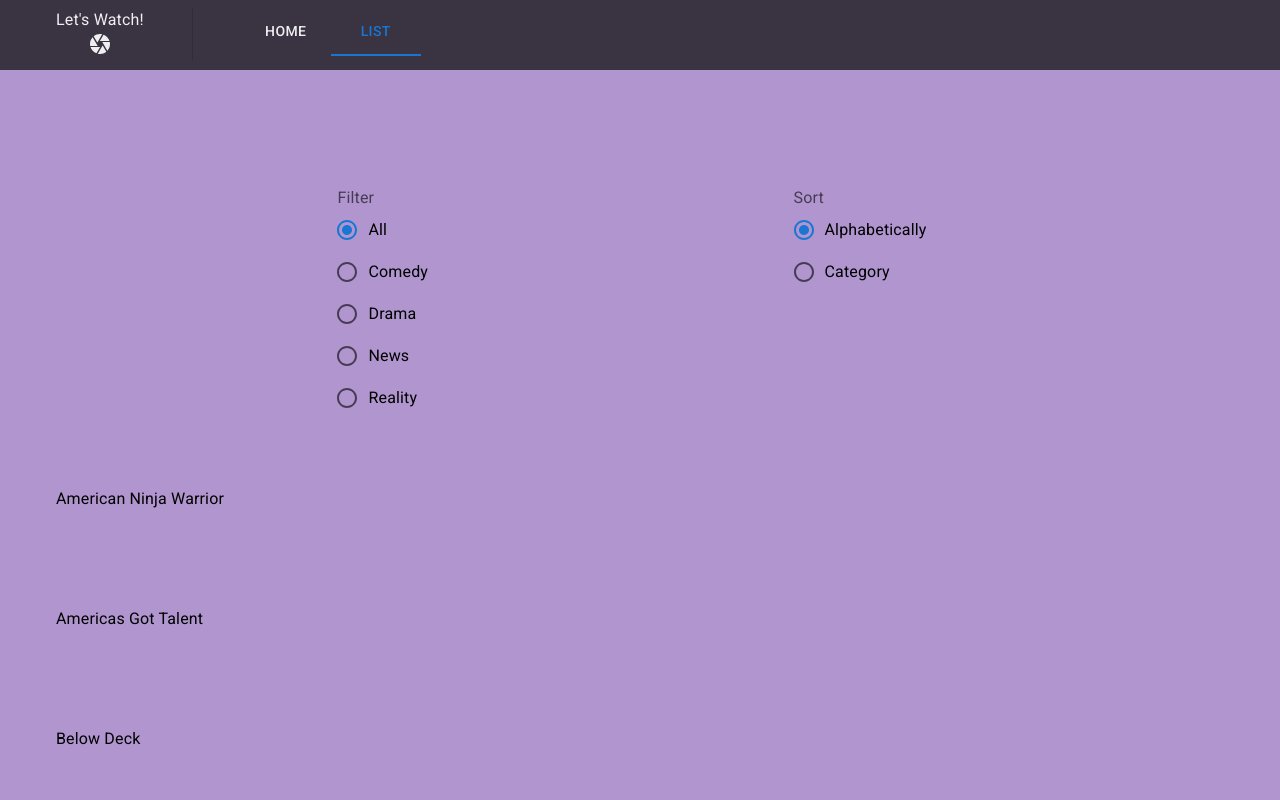
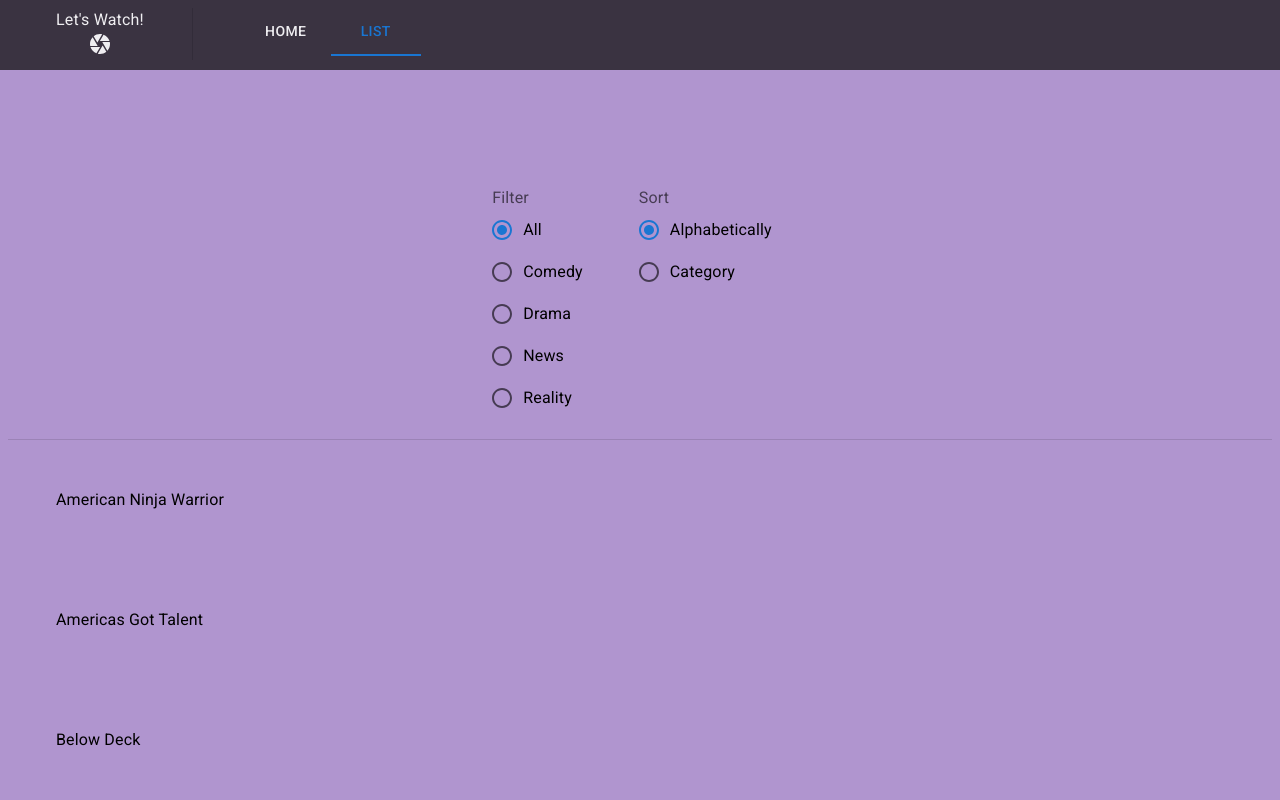
Before and after one commit to poisongrape/random-dvd-site, a React (Create React App) app: page / in a window 1280 px wide. Both pictures are taken after a click on the tab "LIST". Shown: the top 800 px of the page. Built offline with nearby package versions, Linux system fonts and the light colour scheme; the HTML template or start-up script is replaced by a standard one.

Commit message:
Wrap form in <Box> for styling.

```diff
--- a/src/routes/list/ListPage.js
+++ b/src/routes/list/ListPage.js
@@ -1,8 +1,17 @@
 import React, { useState } from "react";
-import { Box } from "@mui/material";
+import { Box, Divider } from "@mui/material";
+import { css } from "@emotion/react"
+
 import { FilterForm } from "./FilterForm";
 import { List } from "./List";
 import { Filters, SortType } from "../../consts";
+
+const styles = {
+  formContainer: css`
+    display: flex;
+    justify-content: center;
+  `
+};
 
 export const ListPage = () => {
   const [filter, setFilter] = useState(Filters.all);
@@ -18,10 +27,13 @@ export const ListPage = () => {
 
   return (
     <Box>
-      <FilterForm
-        handleFilterOnChange={handleFilterOnChange}
-        handleSortOnChange={handleSortOnChange}
-      />
+      <Box sx={styles.formContainer}>
+        <FilterForm
+          handleFilterOnChange={handleFilterOnChange}
+          handleSortOnChange={handleSortOnChange}
+        />
+      </Box>
+      <Divider />
       <List filter={filter} sortBy={sortBy}/>
     </Box>
   );
```
